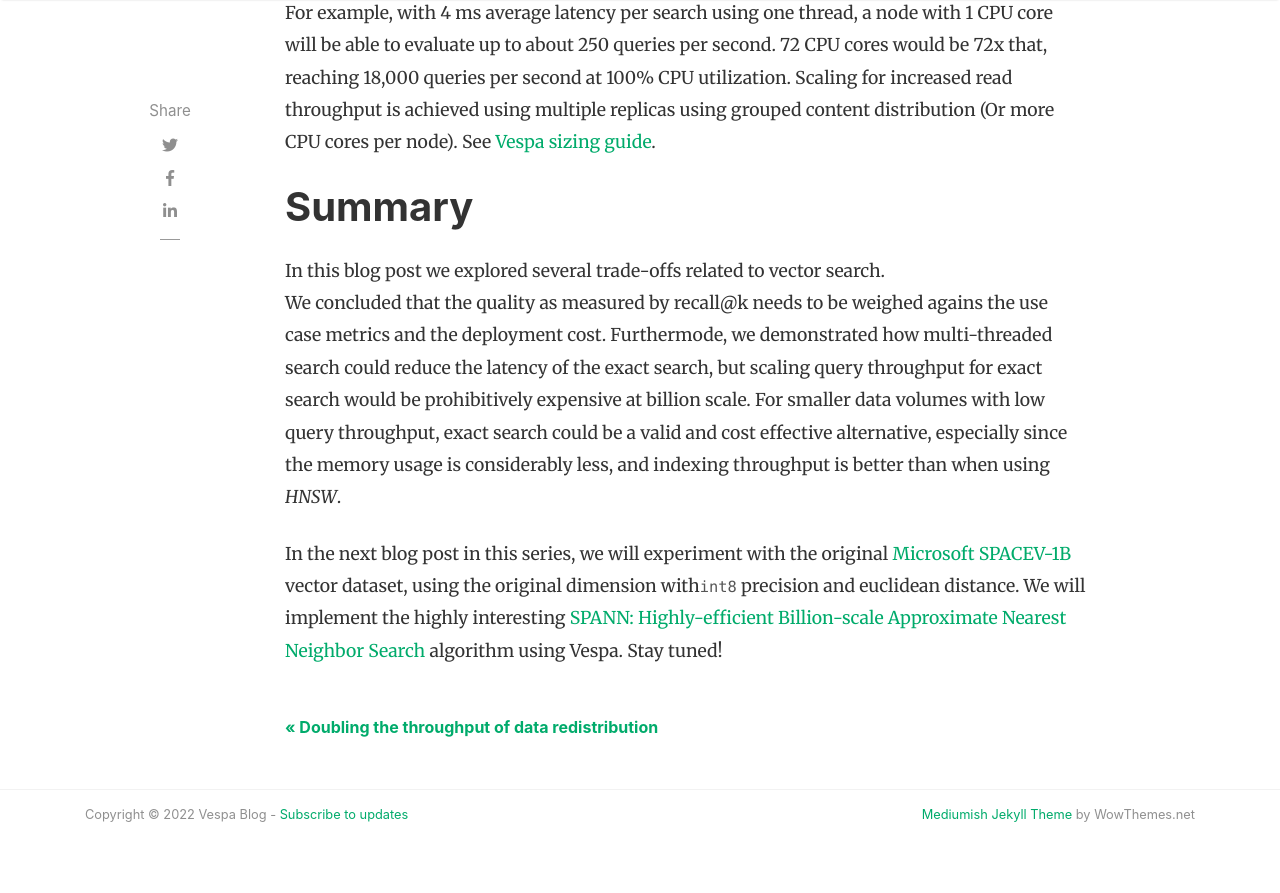
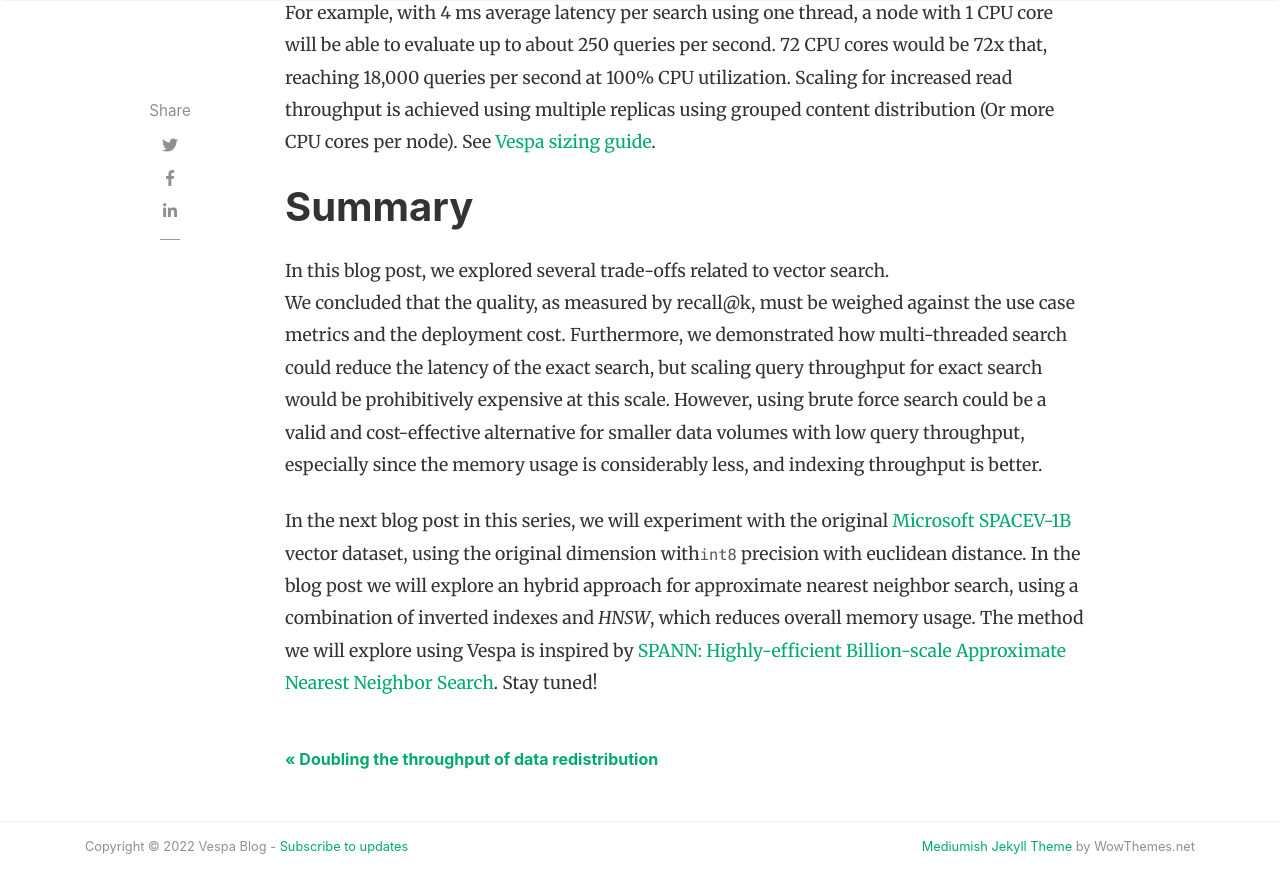
Before and after one commit to vespa-engine/blog, a Jekyll site: the page built from _posts/2022-01-27-billion-scale-knn-part-two.md, in a window 1280 px wide and 900 px high, scrolled down 12560 px. Shown: the top 893 px of the window. Built offline with Jekyll 4.4.1, drawn with Linux system fonts in a browser that asks for light colours; nearby versions of some CDN libraries; comment, search, counter and statistics services are not loaded.

```diff
--- a/_posts/2022-01-27-billion-scale-knn-part-two.md
+++ b/_posts/2022-01-27-billion-scale-knn-part-two.md
@@ -357,15 +357,13 @@
 distribution (Or more CPU cores per node). See [Vespa sizing guide](https://docs.vespa.ai/en/performance/sizing-search.html).
 
 # Summary
-In this blog post we explored several trade-offs related to vector search.
-We concluded that the quality as measured by recall@k needs to be weighed agains the use
-case metrics and the deployment cost. Furthermode, we demonstrated how multi-threaded search could reduce the latency of the exact search, but scaling
-query throughput for exact search would be prohibitively expensive at billion scale. For smaller data volumes with
-low query throughput, exact search could be a valid and cost effective alternative, especially since the memory usage is
-considerably less, and indexing throughput is better than when using *HNSW*.
+In this blog post, we explored several trade-offs related to vector search.
+We concluded that the quality, as measured by recall@k, must be weighed against the use case metrics and the deployment cost.
+Furthermore, we demonstrated how multi-threaded search could reduce the latency of the exact search, but scaling query throughput for exact search would be prohibitively expensive at this scale. However, using brute force search could be a valid and cost-effective alternative for smaller data volumes with low query throughput, especially since the memory usage is considerably less, and indexing throughput is better.
 
 In the next blog post in this series, we will experiment with the original
 [Microsoft SPACEV-1B](https://github.com/microsoft/SPTAG/tree/main/datasets/SPACEV1B) vector dataset, using
-the original dimension with`int8` precision and euclidean distance. We will implement the highly interesting
-[SPANN: Highly-efficient Billion-scale
-Approximate Nearest Neighbor Search](https://arxiv.org/abs/2111.08566) algorithm using Vespa. Stay tuned!
+the original dimension with`int8` precision with euclidean distance. In the blog post we will explore an hybrid approach
+for approximate nearest neighbor search, using a combination of inverted indexes and *HNSW*, which reduces overall memory usage.
+The method we will explore using Vespa is inspired by [SPANN: Highly-efficient Billion-scale
+Approximate Nearest Neighbor Search](https://arxiv.org/abs/2111.08566). Stay tuned!
```
